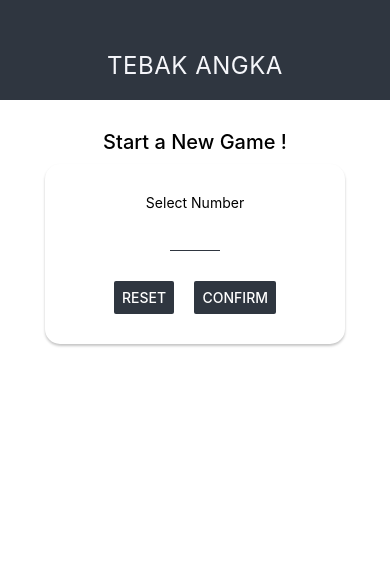
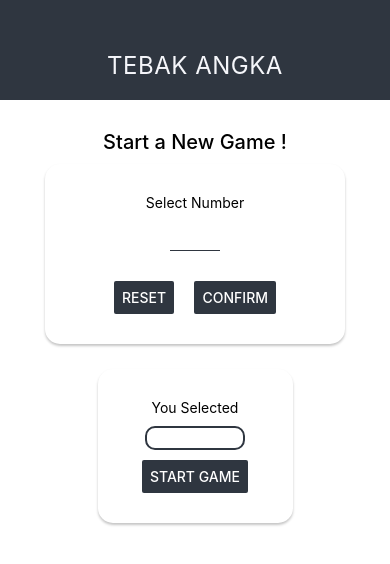
Before and after one commit to dwicaksono/guest-number, a React Native app: screen / in a window 390 px wide. Shown: the top 564 px of the page. Built offline with nearby package versions, Linux system fonts and the light colour scheme.

Commit message:
add compenent number,gamesScreen, also switch screen conditional on app js

```diff
--- a/App.js
+++ b/App.js
@@ -4,12 +4,26 @@ import { StyleSheet, Text, View } from "react-native";
 
 import Header from "./components/header";
 import GameStartScreen from "./screens/gameStartScreen";
+import GameScreen from "./screens/gameScreen";
+export default function App() {
+  const [userNumber, setuserNumber] = useState();
 
-export default function App() {
+  const startGameHandler = (selectedNumber) => {
+    setuserNumber(selectedNumber);
+  };
+
+  let content;
+
+  if (userNumber) {
+    content = <GameScreen userChoice={userNumber} />;
+  } else {
+    content = <GameStartScreen onStartGame={startGameHandler} />;
+  }
+
   return (
     <View style={styles.screen}>
       <Header title="TEBAK ANGKA" />
-      <GameStartScreen />
+      {content}
     </View>
   );
 }
--- /dev/null
+++ b/components/numberContainer.js
@@ -0,0 +1,31 @@
+import React from "react";
+import { View, StyleSheet, Text } from "react-native";
+
+import color from "../constant/color";
+
+const NumberContainer = (props) => {
+  return (
+    <View style={styles.numberContainer}>
+      <Text style={styles.numberCount}>{props.children}</Text>
+    </View>
+  );
+};
+
+export default NumberContainer;
+
+const styles = StyleSheet.create({
+  numberContainer: {
+    borderWidth: 2,
+    borderColor: color.colorBackground,
+    padding: 10,
+    alignItems: "center",
+    alignContent: "center",
+    borderRadius: 10,
+    width: 100,
+    marginVertical: 10,
+  },
+  numberCount: {
+    fontSize: 32,
+    fontWeight: "bold",
+  },
+});
--- /dev/null
+++ b/screens/gameScreen.js
@@ -0,0 +1,85 @@
+import React, { useState, useRef } from "react";
+import { StyleSheet, View, Text, Button, Alert } from "react-native";
+import color from "../constant/color";
+
+import NumberContainer from "../components/numberContainer";
+import Card from "../components/card";
+
+const randomNumberGenerate = (min, max, exclude) => {
+  min = Math.ceil(min);
+  max = Math.floor(max);
+  const randoNumber = Math.floor(Math.random() * (max - min)) + min;
+  if (randoNumber === exclude) {
+    return randomNumberGenerate(min, max, exclude);
+  } else {
+    return randoNumber;
+  }
+};
+
+const GameScreen = (props) => {
+  const [currentGues, setcurrentGues] = useState(
+    randomNumberGenerate(1, 100, props.userChoice)
+  );
+
+  const currentLower = useRef(1);
+  const currentHigh = useRef(100);
+
+  const nextHandlereGues = (direction) => {
+    if (
+      (direction === "lower" && currentGues < props.userChoice) ||
+      (direction === "greater" && currentGues > props.userChoice)
+    ) {
+      Alert.alert("Don't lie", "You know that wrong", [
+        { text: "sorry", style: "cancel" },
+      ]);
+      return;
+    }
+    if (direction === "lower") {
+      currentHigh.current = currentGues;
+    } else {
+      currentLower.current = currentGues;
+    }
+    const nextNumber = randomNumberGenerate(
+      currentLower.current,
+      currentHigh.current,
+      currentGues
+    );
+    setcurrentGues(nextNumber);
+  };
+
+  return (
+    <View style={styles.screen}>
+      <Text>opponent's guess</Text>
+      <NumberContainer>{currentGues}</NumberContainer>
+      <Card style={styles.buttonContainer}>
+        <Button
+          title="Lower"
+          onPress={nextHandlereGues.bind(this, "lower")}
+          color={color.colorBackground}
+        />
+        <Button
+          title="Greater"
+          onPress={nextHandlereGues.bind(this, "greater")}
+          color={color.colorBackground}
+        />
+      </Card>
+    </View>
+  );
+};
+
+export default GameScreen;
+
+const styles = StyleSheet.create({
+  screen: {
+    flex: 1,
+    padding: 10,
+    alignItems: "center",
+  },
+  buttonContainer: {
+    flexDirection: "row",
+    justifyContent: "space-around",
+    marginTop: 20,
+    maxWidth: "80%",
+    width: 300,
+  },
+});
--- a/screens/gameStartScreen.js
+++ b/screens/gameStartScreen.js
@@ -12,12 +12,14 @@ import {
 import color from "../constant/color";
 import Card from "../components/card";
 import Input from "../components/input";
+import NumberContainer from "../components/numberContainer";
+
 const GameStartScreen = (props) => {
   const [enteredValue, setenteredValue] = useState("");
   const numberTexInputHandler = (texInputNumber) => {
     setenteredValue(texInputNumber.replace(/[^0-9]/g, ""));
   };
-  const [selectNumber, setSelectNumber] = useState([]);
+  const [selectNumber, setSelectNumber] = useState();
   const [confirmed, setconfirmed] = useState(true);
 
   const resetHandler = () => {
@@ -37,13 +39,22 @@ const GameStartScreen = (props) => {
     }
     setconfirmed(true);
     setenteredValue("");
-    setSelectNumber([...selectNumber, confirmNumber]);
+    setSelectNumber(confirmNumber);
+    Keyboard.dismiss();
   };
   let infoNumberInput;
   if (confirmed) {
-    selectNumber.forEach((number) => {
-      return (infoNumberInput = <Text>Selected Number : {number}</Text>);
-    });
+    infoNumberInput = (
+      <Card style={styles.numberCard}>
+        <Text style={styles.numberCardtitle}>You Selected</Text>
+        <NumberContainer>{selectNumber}</NumberContainer>
+        <Button
+          title="START GAME"
+          color={color.colorBackground}
+          onPress={() => props.onStartGame(selectNumber)}
+        />
+      </Card>
+    );
   }
 
   return (
@@ -111,4 +122,11 @@ const styles = StyleSheet.create({
     width: 50,
     textAlign: "center",
   },
+
+  numberCard: {
+    width: 200,
+    maxWidth: "50%",
+    marginVertical: 25,
+    alignItems: "center",
+  },
 });
```
